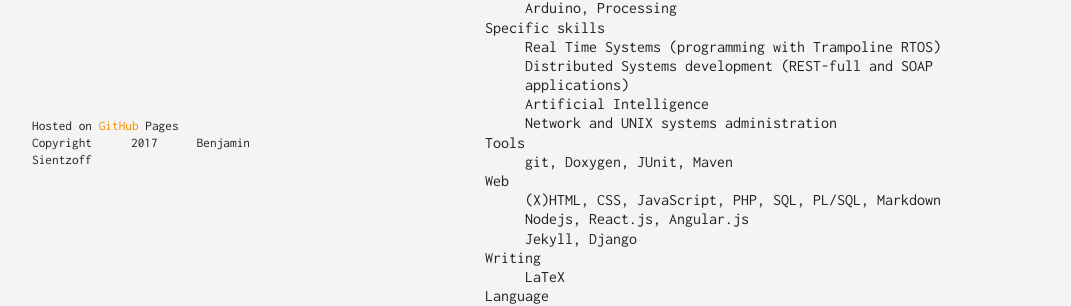
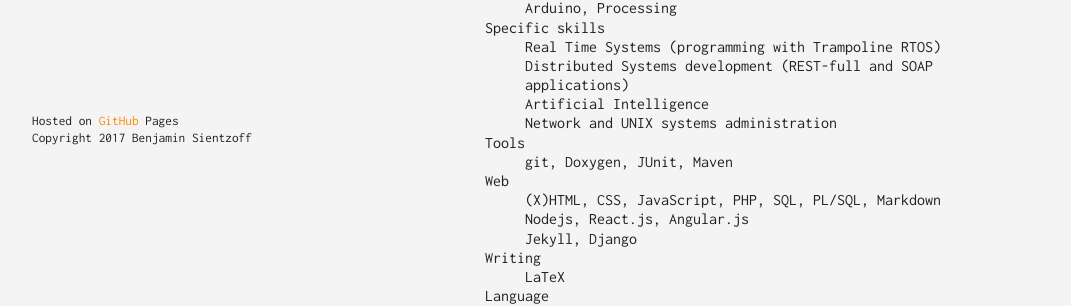
Before and after one commit to blasterbug/blasterbug.github.io, a Jekyll site: the page built from index.html, in a window 1280 px wide. Shown: the part 739-1045 px from the top of the page, without its empty margins (0-1071 px from the left). Built offline with Jekyll 4.4.1, drawn with Linux system fonts in a browser that asks for light colours.

Commit message:
Minor fix for display

```diff
--- a/_sass/_base.scss
+++ b/_sass/_base.scss
@@ -148,16 +148,17 @@ section {
 
 footer {
   bottom: 1em;
-  height: 45px;
+  height: 50px;
   left: 1em;
   margin: 0;
   padding: 1em;
   position: fixed;
-  width: 250px;
+  width: 350px;
 
   p {
     margin: 0;
     padding: 0;
+    text-align: left;
     text-indent: 0;
   }
 }
@@ -165,7 +166,6 @@ footer {
 .cv-header {
   display: table;
   margin: 0 auto;
-  min-width: 475px;
   padding: 1em;
   width: 90%;
 }
```
